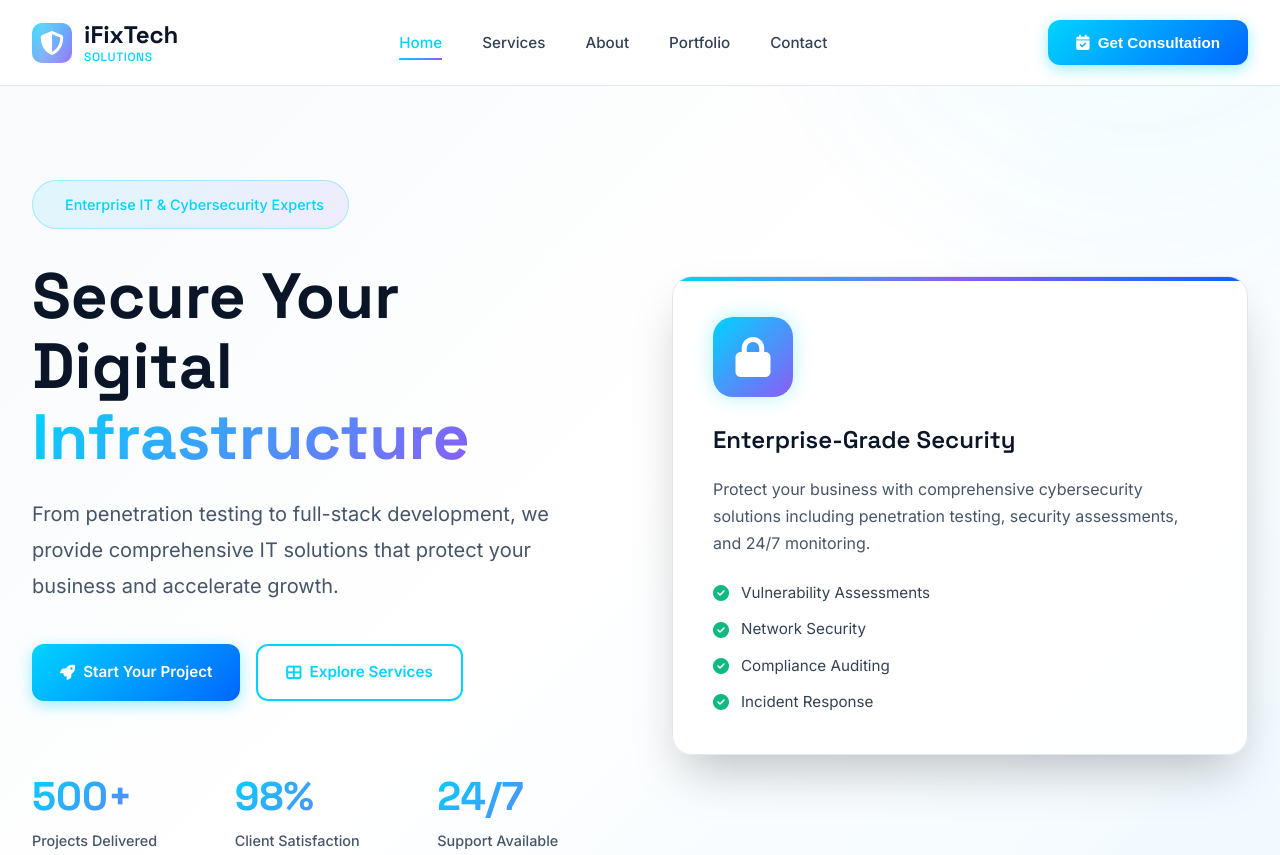
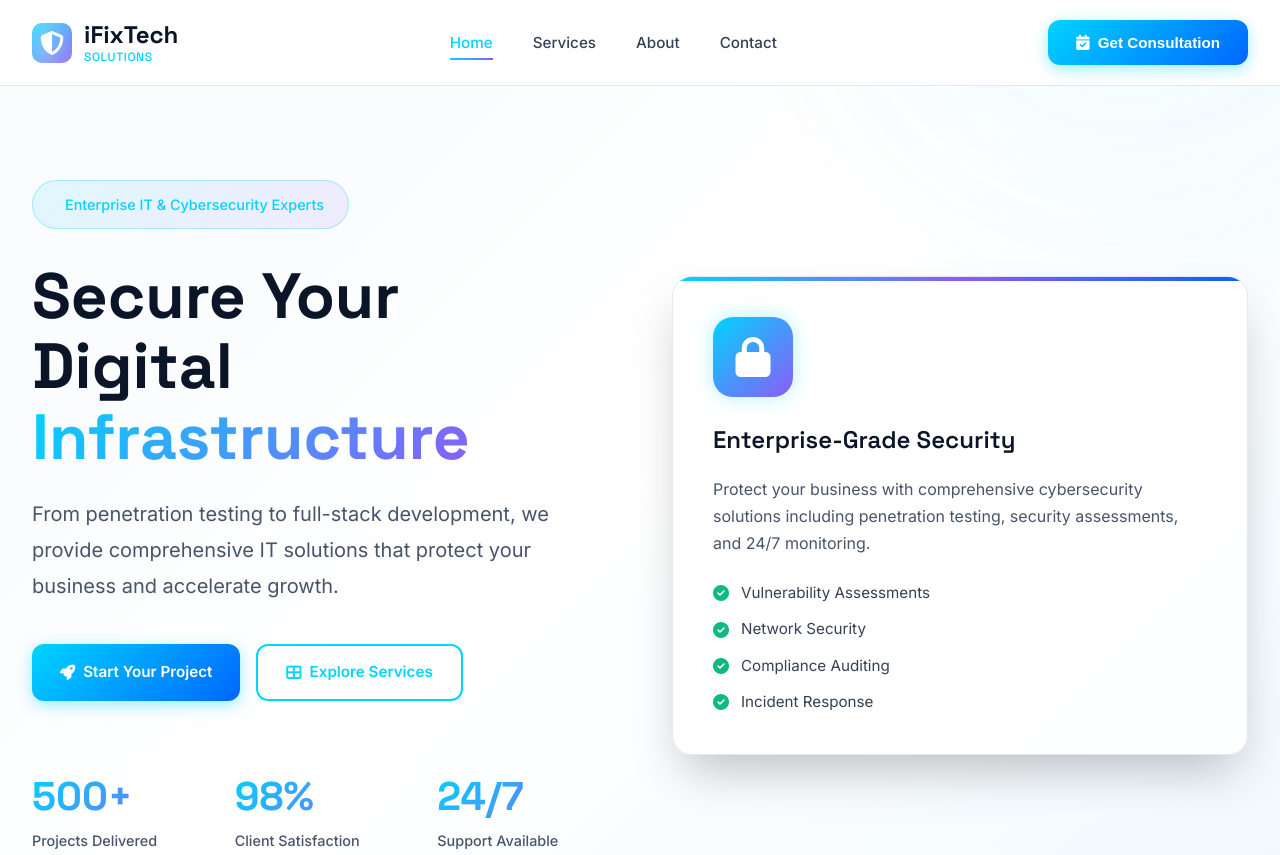
Before and after one commit to xarminth/xarminth.github.io, a plain HTML site: page index.html in a window 1280 px wide. Shown: the top 855 px of the page. Drawn offline with Linux system fonts and the light colour scheme.

Commit message:
Update index.html

```diff
--- a/index.html
+++ b/index.html
@@ -1488,7 +1488,6 @@
                     <li><a href="index.html" class="active">Home</a></li>
                     <li><a href="services.html">Services</a></li>
                     <li><a href="about.html">About</a></li>
-                    <li><a href="portfolio.html">Portfolio</a></li>
                     <li><a href="contact.html">Contact</a></li>
                 </ul>
 
@@ -1902,7 +1901,6 @@
                     <h4>Company</h4>
                     <ul class="footer-links">
                         <li><a href="about.html">About Us</a></li>
-                        <li><a href="portfolio.html">Portfolio</a></li>
                         <li><a href="contact.html">Contact</a></li>
                         <li><a href="#">Careers</a></li>
                         <li><a href="#">Blog</a></li>
```
